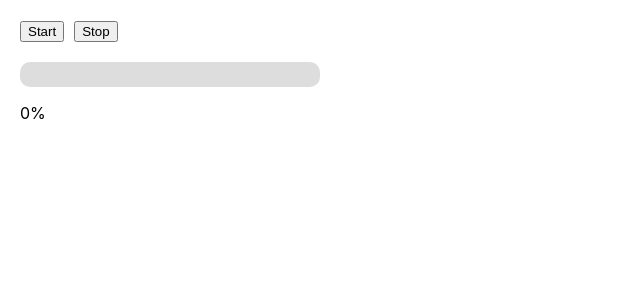
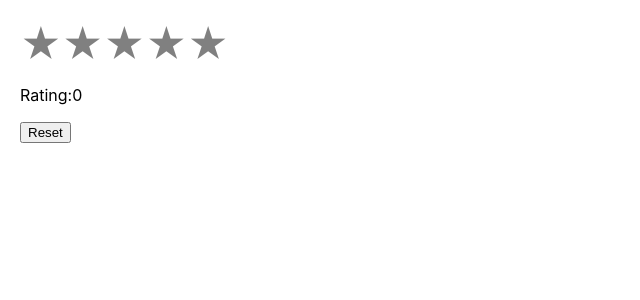
Before and after one commit to chhayashah/react-practise, a React (Create React App) app: page / in a window 1280 px wide. Shown: the top 300 px of the page, without its empty margins (0-640 px from the left). Built offline with nearby package versions, Linux system fonts and the light colour scheme.

Commit message:
starRating

```diff
--- a/src/App.js
+++ b/src/App.js
@@ -10,7 +10,8 @@ import './App.css';
 // import Tabs from "./components/Tabs";
 // import Modals from "./components/Modals";
 // import Toast from "./components/Toast";
-import ProgressBar from "./components/ProgressBar";
+// import ProgressBar from "./components/ProgressBar";
+import StarRating from "./components/StarRating";
 
 function App() {
   return (
@@ -25,7 +26,8 @@ function App() {
       {/* <Tabs/> */}
       {/* <Modals/> */}
       {/* <Toast/> */}
-      <ProgressBar/>
+      {/* <ProgressBar/> */}
+      <StarRating/>
    </div>
   );
 }
--- /dev/null
+++ b/src/components/StarRating.jsx
@@ -0,0 +1,29 @@
+import React, { useState } from "react";
+
+const StarRating = () => {
+  const [rating, setRating] = useState(0);
+  const [hover, setHover] = useState(0);
+
+  return (
+    <div style={{ padding: "20px" }}>
+      {[1, 2, 3, 4, 5].map((star) => (
+        <span
+          key={star}
+          onClick={() => setRating(star)}
+          onMouseEnter={() => setHover(star)}
+          onMouseLeave={() => setHover(0)}
+          style={{
+            color: star <= (hover || rating) ? "gold" : "gray",
+            cursor: "pointer",
+            fontSize: "40px",
+          }}
+        >
+          ★
+        </span>
+      ))}
+      <p>Rating:{rating}</p>
+      <button onClick={() => setRating(0)}>Reset</button>
+    </div>
+  );
+};
+export default StarRating;
```
